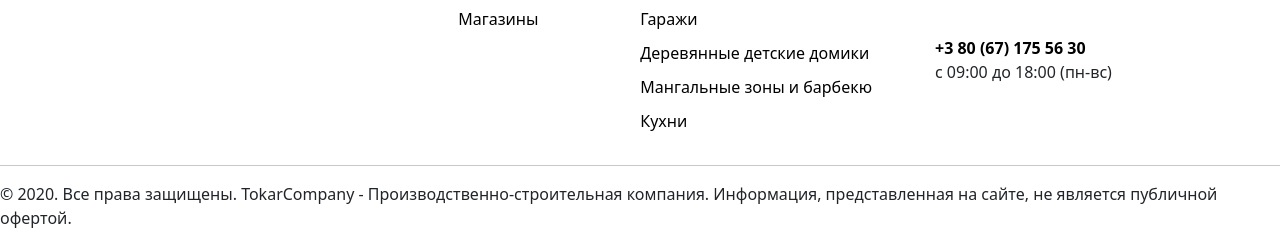
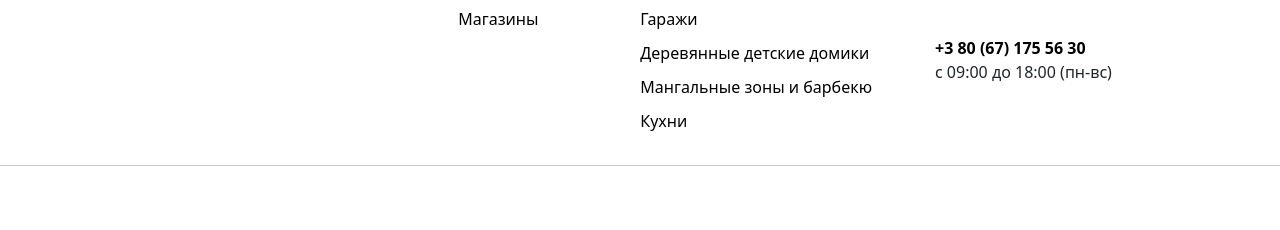
Before and after one commit to ozodbeki8/new, a plain HTML site: page index.html in a window 1280 px wide. Shown: the part 2933-3163 px from the top of the page. After the commit the page ends 3115 px from the top, so only its background shows below. Drawn offline with nearby package versions, Linux system fonts and the light colour scheme.

Commit message:
p o'chib ketdi

```diff
--- a/index.html
+++ b/index.html
@@ -450,11 +450,7 @@
         </div>
         <hr>
 
-        <p class="container footer__copyright  mt-3 mb-3">
-            © 2020. Все права защищены. TokarCompany - Производственно-строительная компания. Информация, представленная
-            на сайте,
-            не является публичной офертой.
-        </p>
+
     </footer>
 
 
```
